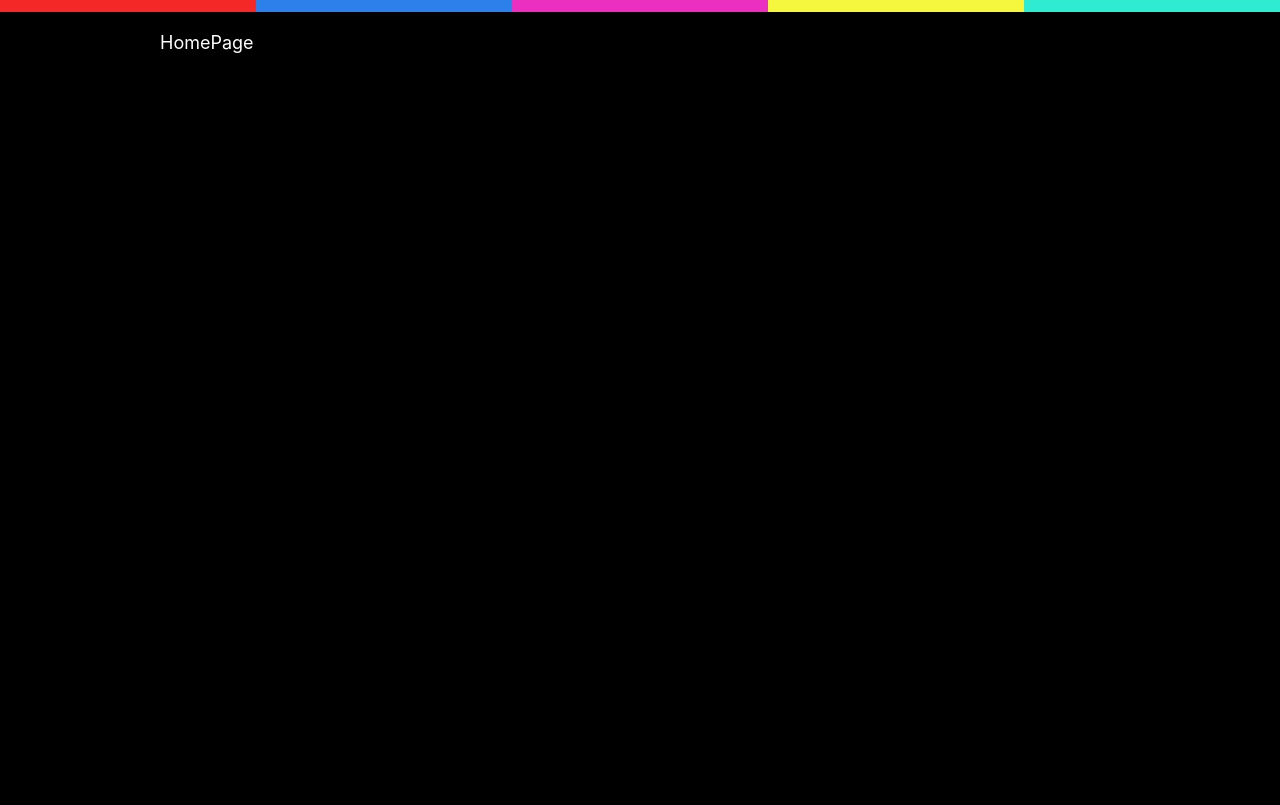
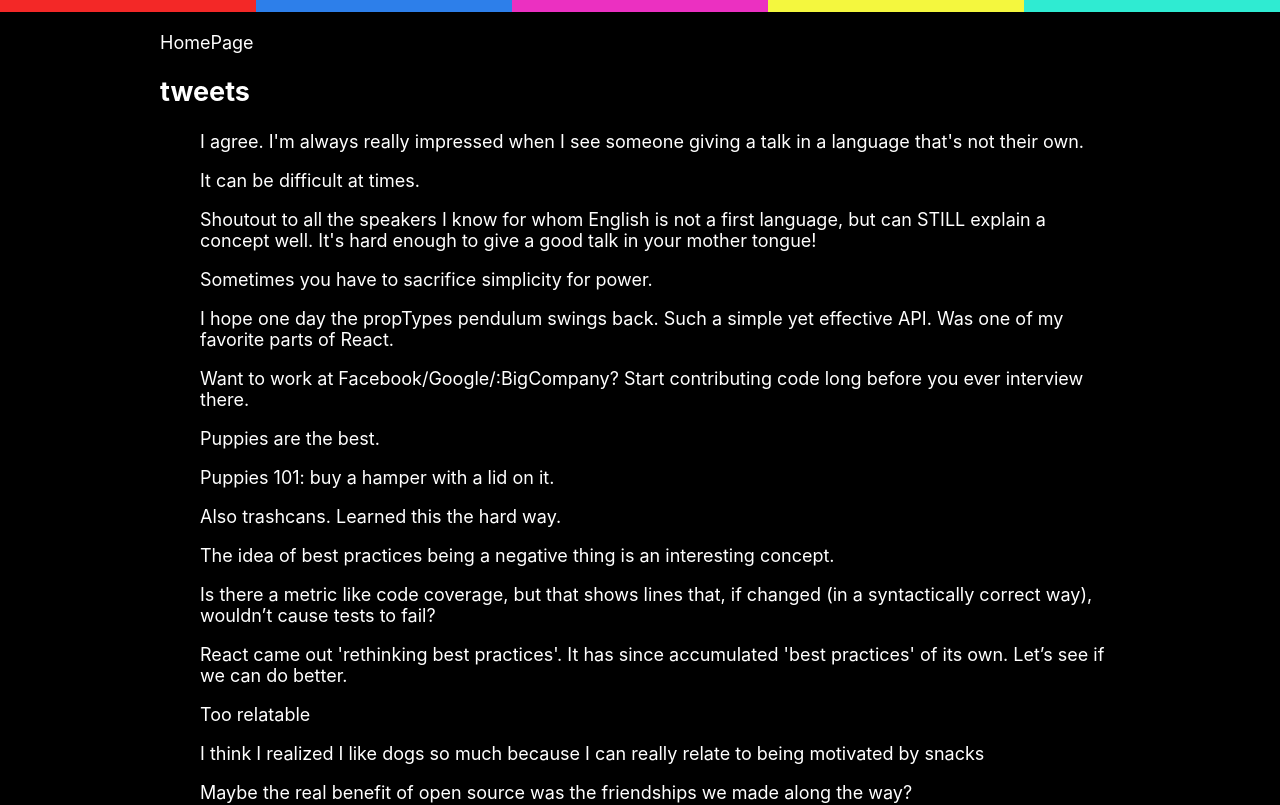
Before and after one commit to Marius-De-Allie/twitter-clone-React-redux, a React (Create React App) app: page / in a window 1280 px wide. Shown: the top 805 px of the page. Built offline with nearby package versions, Linux system fonts and the light colour scheme; a small style sheet from the web is missing.

Commit message:
create Tweetlist component, component is connected to the redux store.

```diff
--- a/src/components/Homepage.js
+++ b/src/components/Homepage.js
@@ -1,10 +1,12 @@
 import React from 'react';
+import TweetList from './TweetList';
 
 const Homepage = () => {
 
   return (
     <div>
       HomePage
+      <TweetList />
     </div>
   );
 };
--- /dev/null
+++ b/src/components/TweetList.js
@@ -0,0 +1,23 @@
+import React from 'react';
+import { useSelector, useDispatch } from 'react-redux';
+
+const TweetList = () => {
+  // Retrieve tweets peice of state from redux store.
+  const tweets = useSelector((state) => state.tweets);
+  const dispatch = useDispatch();
+
+  // Create array of tweets objects, sorted by creation date.
+  let tweetArray = Object.keys(tweets).map((id) => tweets[id]).sort((a, b) => b.timestamp - a.timestamp);
+
+  return (
+    <React.Fragment>
+      <h2>tweets</h2>
+      <ul>
+        {tweetArray.map((tweet) => <p key={tweet.id}>{tweet.text}</p>)}
+
+      </ul>
+    </React.Fragment>
+  );
+};
+
+export default TweetList;
```
